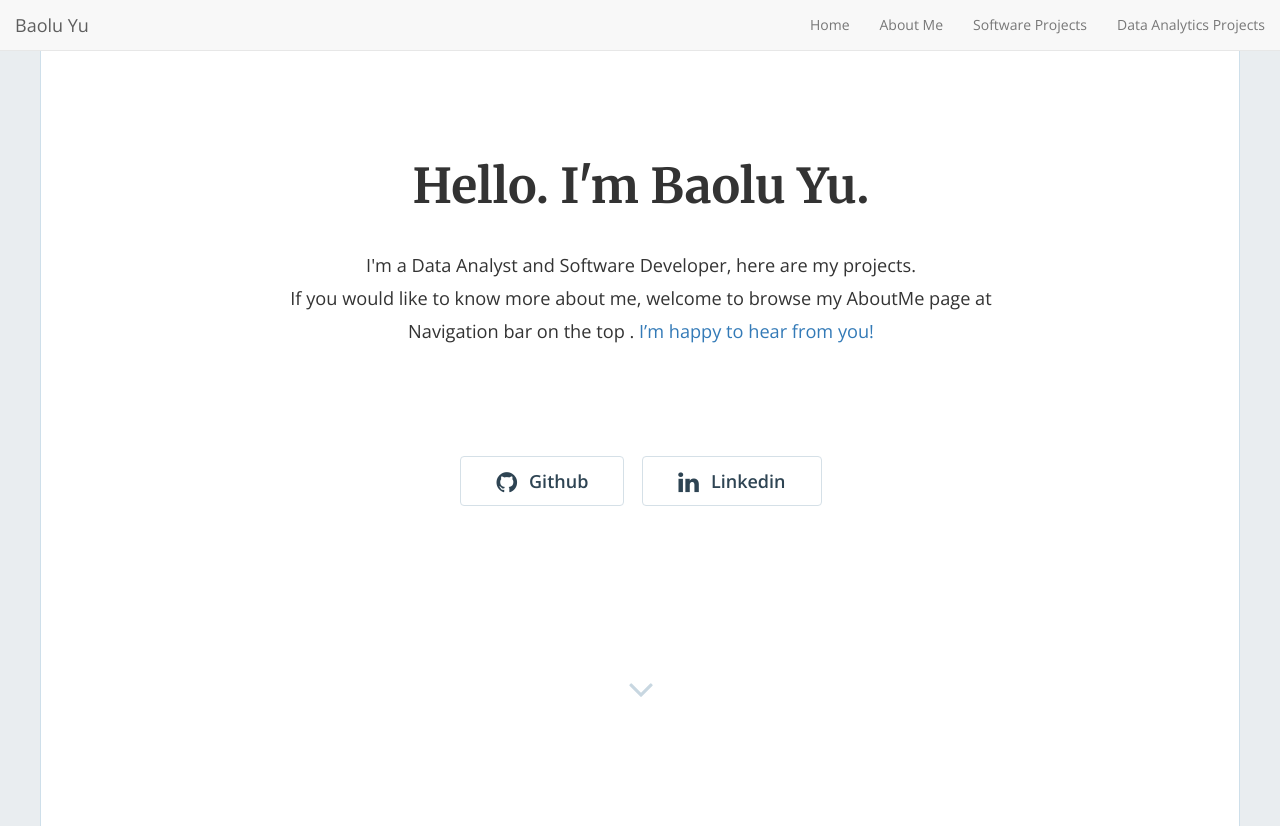
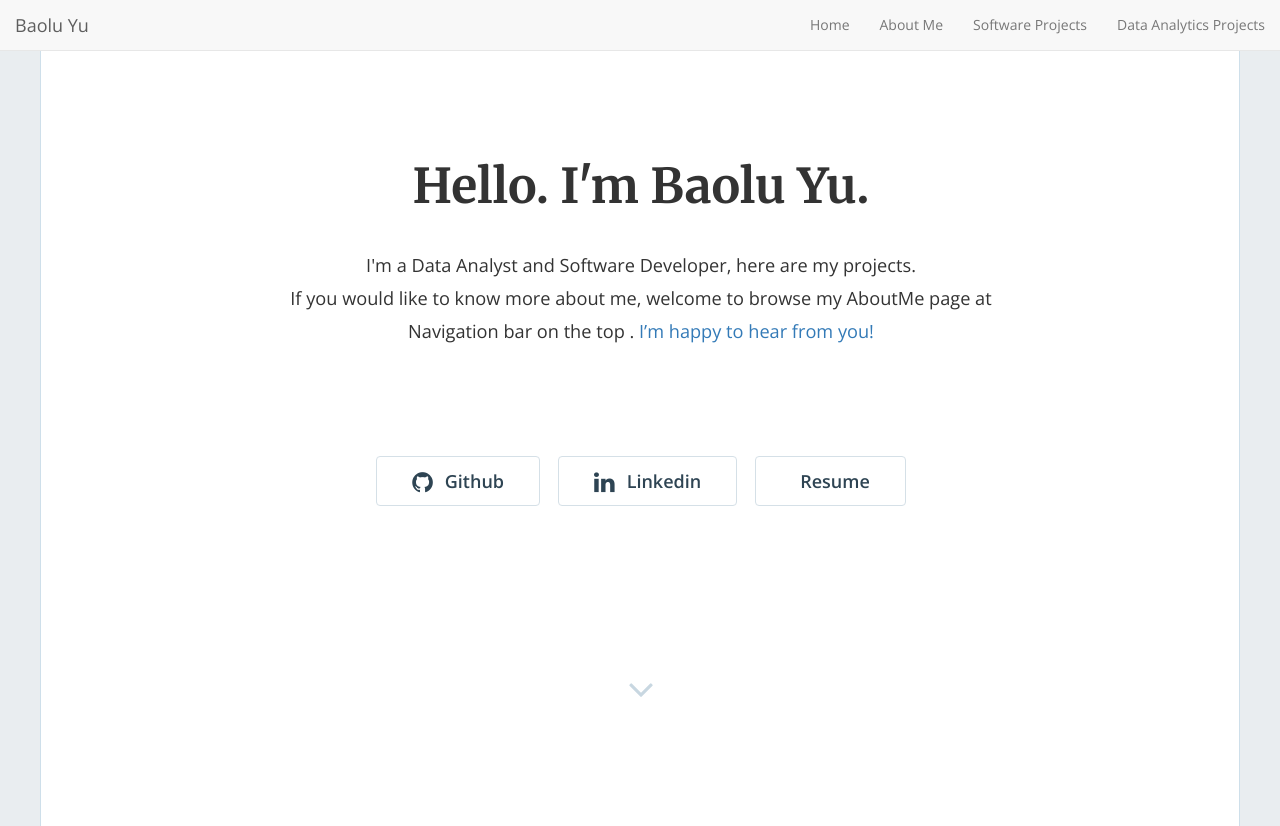
Before and after one commit to dorothy110/dorothy110.github.io, a Jekyll site: the page built from index.html, in a window 1280 px wide and 900 px high, cut to the strip 0-826 px from the top of the window. Built offline with Jekyll 4.4.1, drawn with Linux system fonts in a browser that asks for light colours; nearby versions of some CDN libraries; the list of posts is cut into pages by our own code.

Commit message:
add resume button

```diff
--- a/_config.yml
+++ b/_config.yml
@@ -26,6 +26,7 @@ url: "https://dorothy110.github.io" # the base hostname & protocol for your site
 # twitter_username: 'jamigibbs'
 github_username: 'dorothy110'
 linkedin_username: 'baoluyu'
+
 
 # Build settings
 markdown: kramdown
--- a/_includes/home-hero.html
+++ b/_includes/home-hero.html
@@ -34,6 +34,11 @@
               <a href="https://linkedin.com/in/{{ site.linkedin_username }}"><button class="btn btn-default btn-lg"><i class="fa fa-linkedin fa-lg"></i>Linkedin</button></a>
             {% endif %}
 
+
+            <a href="https://drive.google.com/drive/folders/1CArljtR8_xYtkxEIklzeD7feF99OFaPE?usp=share_link"><button class="btn btn-default btn-lg"><i class="fa-solid fa-file-pdf"></i>Resume</button></a>
+
+
+
           </div>
 
 
```
